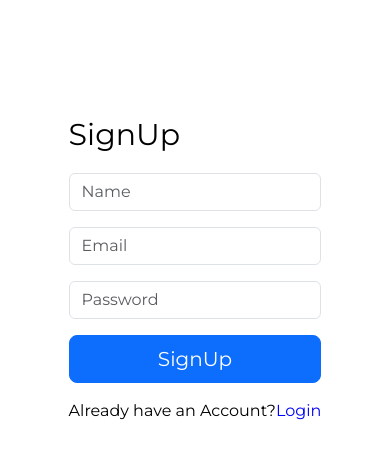
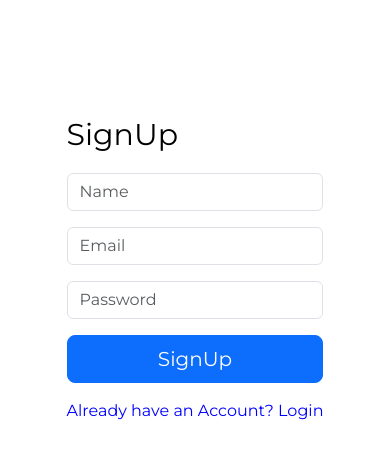
Before and after one commit to Mca-Vnsgu-2023/Crud-Topic-Nextjs-App, a Next.js app: page /auth/signup in a window 390 px wide. Shown: the top 458 px of the page. Built offline with nearby package versions, Linux system fonts and the light colour scheme; no server answers.

Commit message:
try to check text show in mobile or not

```diff
--- a/components/UserAuth/SignUp.tsx
+++ b/components/UserAuth/SignUp.tsx
@@ -71,8 +71,8 @@ function SignUp() {
                         <button className='btn btn-primary btn-lg w-100' type='submit'>SignUp</button>
                     </div>
                     <div className='mt-3 d-flex justify-content-center align-item-center'>
-                        <label>Already have an Account?</label>
-                        <Link href='/auth/login' style={{color:'blue'}}>Login</Link>
+                        {/* <label>Already have an Account?</label> */}
+                        <Link href='/auth/login' style={{color:'blue'}}>Already have an Account? Login</Link>
                     </div>
                 </form>
             </div>
```
